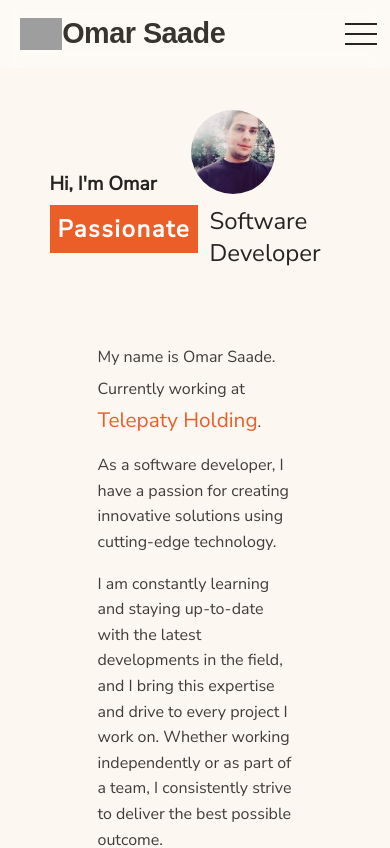
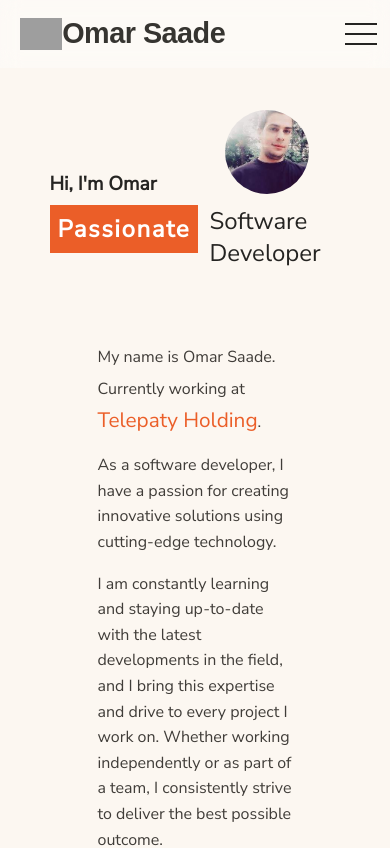
Before and after one commit to omarsaade/omarwork, a React (Create React App) app: page / in a window 390 px wide. Shown: the top 848 px of the page. Built offline with nearby package versions, Linux system fonts and the light colour scheme; grey boxes are pictures that could not be loaded.

Commit message:
building app

```diff
--- a/src/components/main/SectionHero.module.css
+++ b/src/components/main/SectionHero.module.css
@@ -104,6 +104,7 @@ margin-left: -3rem;
 .hero-title-image img {
     height: 10vh;
     margin-left: -130px;
+    margin-left: -6rem;
 }
 
 .hero-title-text h4{
```
Also changed, not shown: 6 other files (tests, documents, lock files or other folders).
